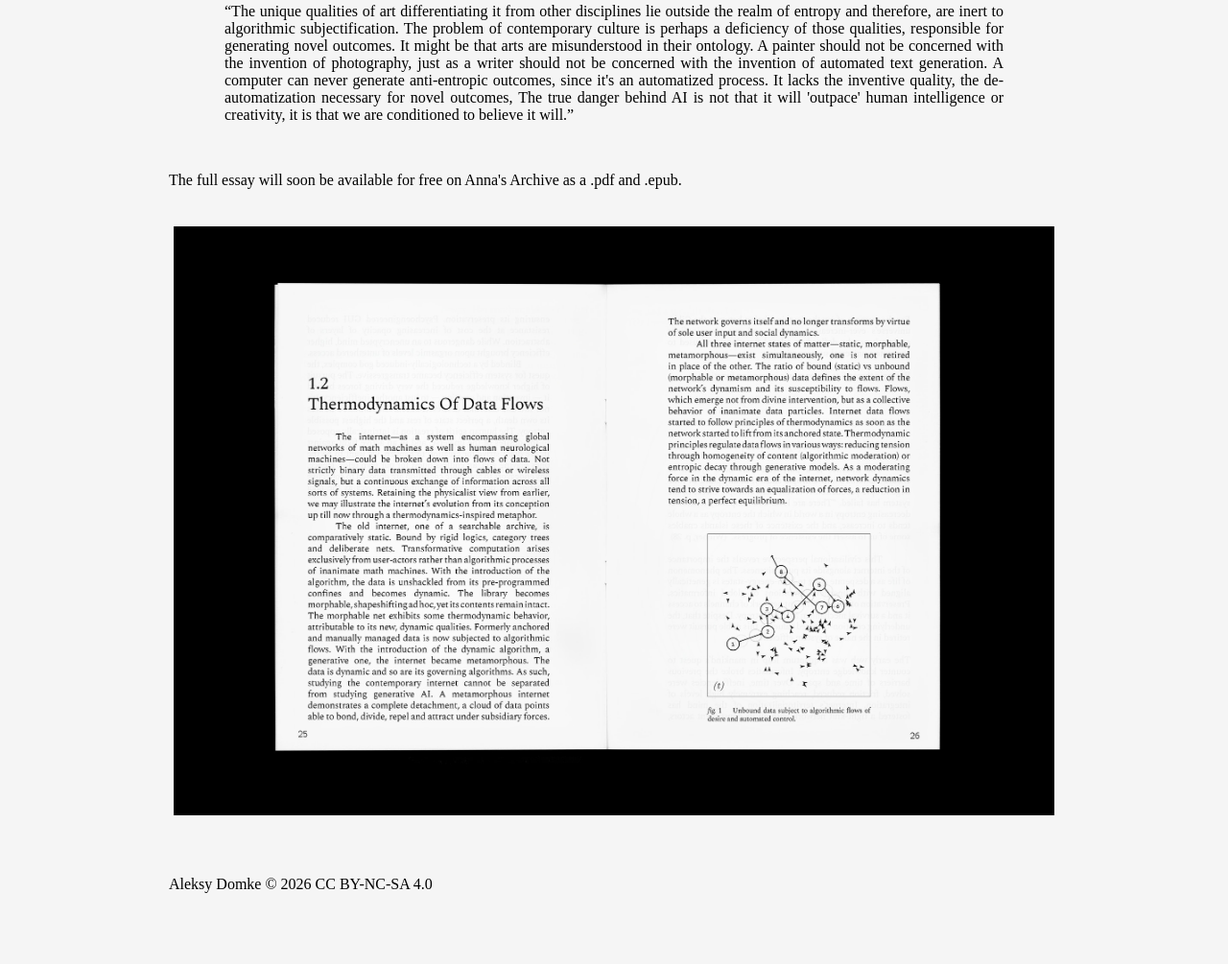
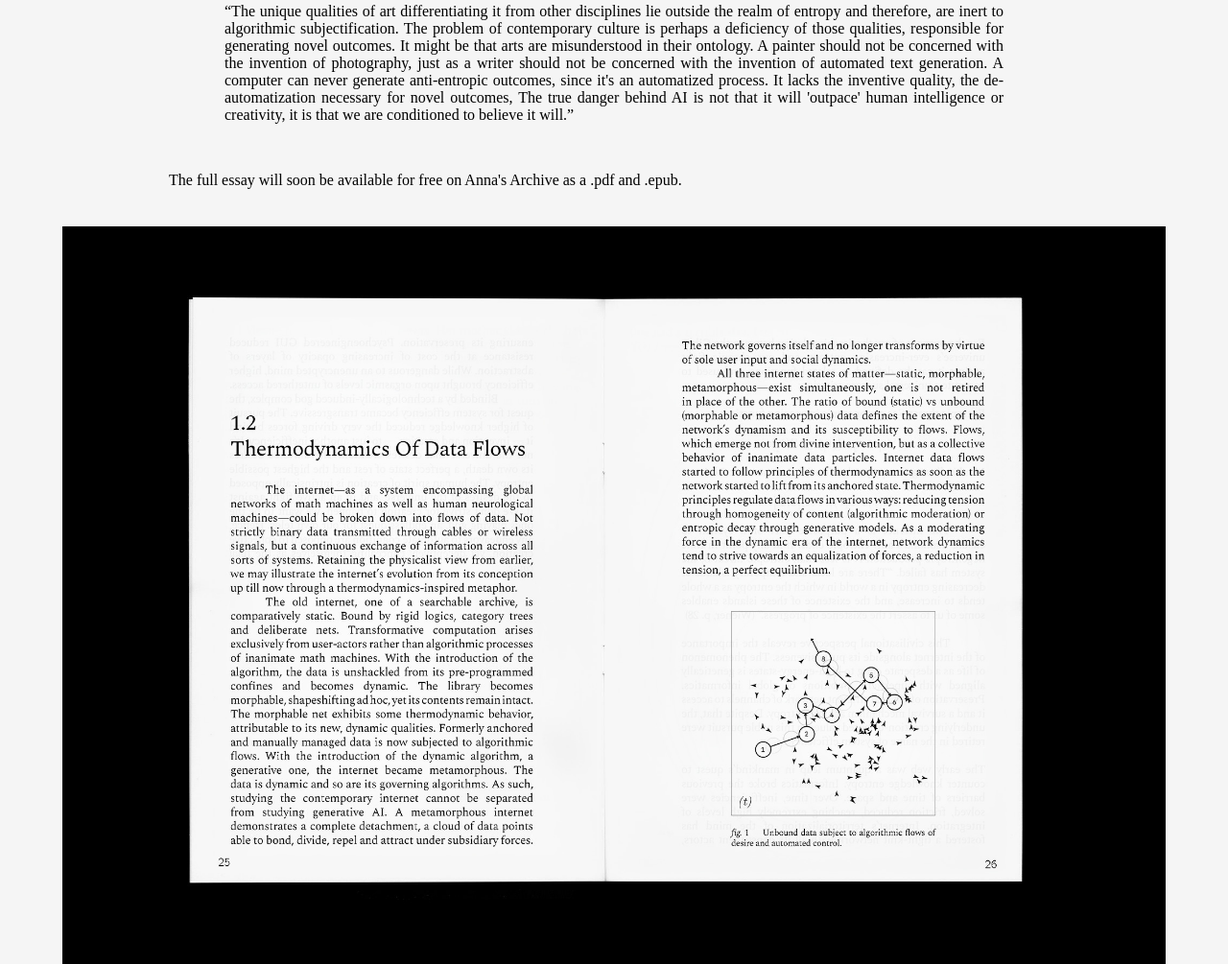
Before and after one commit to aleksydomke/aleksydomke.com, a plain HTML site: page cyberspace-heat-death.html in a window 1280 px wide. Shown: the part 1563-2568 px from the top of the page at 96% size. Drawn offline with Linux system fonts and the light colour scheme; a web font is replaced by a local one.

Commit message:
Add files via upload

```diff
--- a/cyberspace-heat-death.html
+++ b/cyberspace-heat-death.html
@@ -66,7 +66,7 @@
         <div class="text"><p>Cyberspace Heat Death is an essay and printed publication on the role of algorithmically-driven internet in the crisis of cultural innovation. In the light of the algorithmic paradigm shift, the problem of cultural stagnation is contextualized through a novel framework, borrowing from the logic of entropy. The text facilitates a broad understanding of this problem through the application of thermodynamic principles to data flows. Culture's vulnerability to the internet's “entropic death drive” is examined through the philosophies of Elisabeth Grosz, Gilles Deleuze and Bernard Stiegler. The thesis strongly critiques the tendency towards replication and advocates for a renewed cultural ontology and “intensive” art practices. Ultimately, this work advocates for a shift in perspective, recognizing the unique yet underutilised quality of art to generate Differences and understand its potential in resisting cultural homogeneity.</p></div>
         <div class="quote"><p>“The unique qualities of art differentiating it from other disciplines lie outside the realm of entropy and therefore, are inert to algorithmic subjectification. The problem of contemporary culture is perhaps a deficiency of those qualities, responsible for generating novel outcomes. It might be that arts are misunderstood in their ontology. A painter should not be concerned with the invention of photography, just as a writer should not be concerned with the invention of automated text generation. A computer can never generate anti-entropic outcomes, since it's an automatized process. It lacks the inventive quality, the de-automatization necessary for novel outcomes, The true danger behind AI is not that it will 'outpace' human intelligence or creativity, it is that we are conditioned to believe it will.”</p></div>
         <br>
-        <div class="text"><p>The full essay will soon be available for free on Anna's Archive as a .pdf and .epub.</p>
+        <div class="text"><p>The full essay will soon be available for free on Anna's Archive as a .pdf and .epub.</p></div>
 
         <br>
 
```
